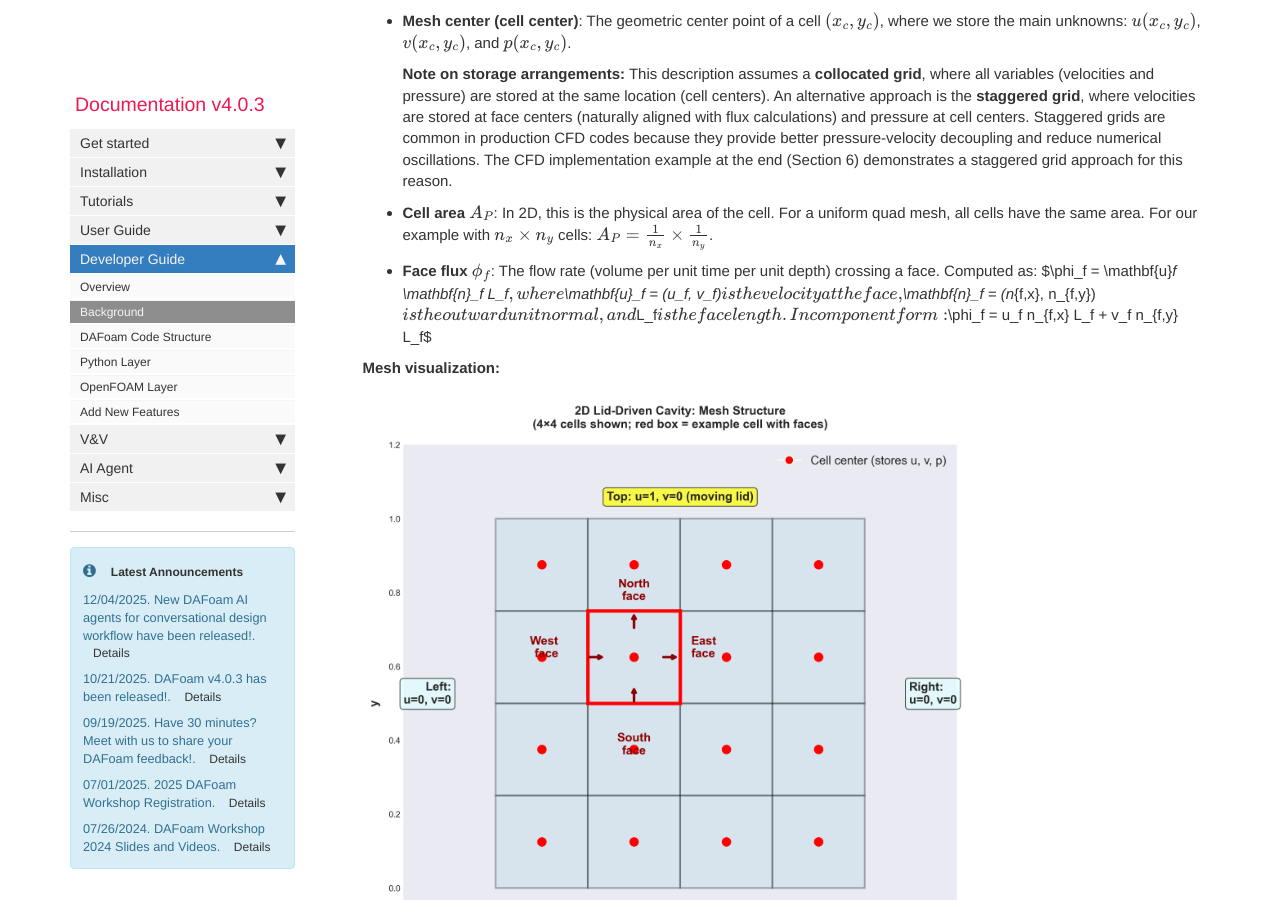
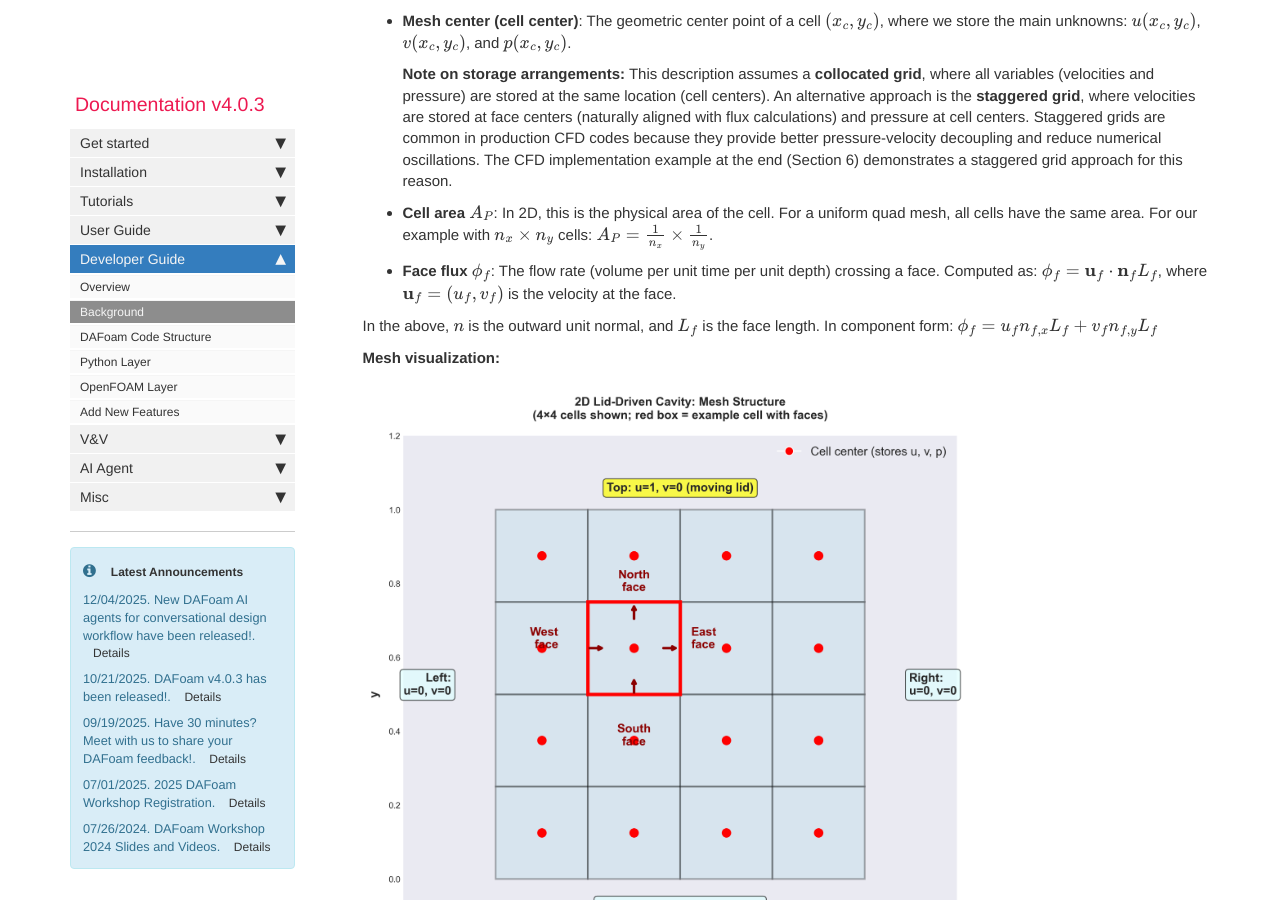
Before and after one commit to DAFoam/DAFoam.github.io, a Jekyll site: the page built from pages/mydoc/mydoc_developer_guide_background.md, in a window 1280 px wide and 900 px high, scrolled down 2412 px. Built offline with Jekyll 4.4.1, drawn with Linux system fonts in a browser that asks for light colours; comment, search, counter and statistics services are not loaded; some of the changed text lies outside the part shown.

Commit message:
content update

```diff
--- a/pages/mydoc/mydoc_developer_guide_background.md
+++ b/pages/mydoc/mydoc_developer_guide_background.md
@@ -84,7 +84,9 @@ A mesh partitions the continuous 2D domain into small cells (control volumes). E
 
 - **Cell area** $A_P$: In 2D, this is the physical area of the cell. For a uniform quad mesh, all cells have the same area. For our example with $n_x \times n_y$ cells: $A_P = \frac{1}{n_x} \times \frac{1}{n_y}$.
 
-- **Face flux** $\phi_f$: The flow rate (volume per unit time per unit depth) crossing a face. Computed as: $\phi_f = \mathbf{u}_f \mathbf{n}_f L_f$, where $\mathbf{u}_f = (u_f, v_f)$ is the velocity at the face, $\mathbf{n}_f = (n_{f,x}, n_{f,y})$ is the outward unit normal, and $L_f$ is the face length. In component form: $\phi_f = u_f n_{f,x} L_f + v_f n_{f,y} L_f$
+- **Face flux** $\phi_f$: The flow rate (volume per unit time per unit depth) crossing a face. Computed as: $\phi_f = \mathbf{u}_f \cdot \mathbf{n}_f L_f$, where $\mathbf{u}_f = (u_f, v_f)$ is the velocity at the face.
+
+In the above, $n$ is the outward unit normal, and $L_f$ is the face length. In component form: $\phi_f = u_f n_{f,x} L_f + v_f n_{f,y} L_f$
 
 **Mesh visualization:**
 
```
Also changed, not shown: other parts of pages/mydoc/mydoc_developer_guide_background.md (+1 -1 lines), pages/mydoc/Screenshot 2026-01-03 at 12.11.31 PM.png (added), pages/mydoc/Screenshot 2026-01-03 at 12.11.41 PM.png (added).
